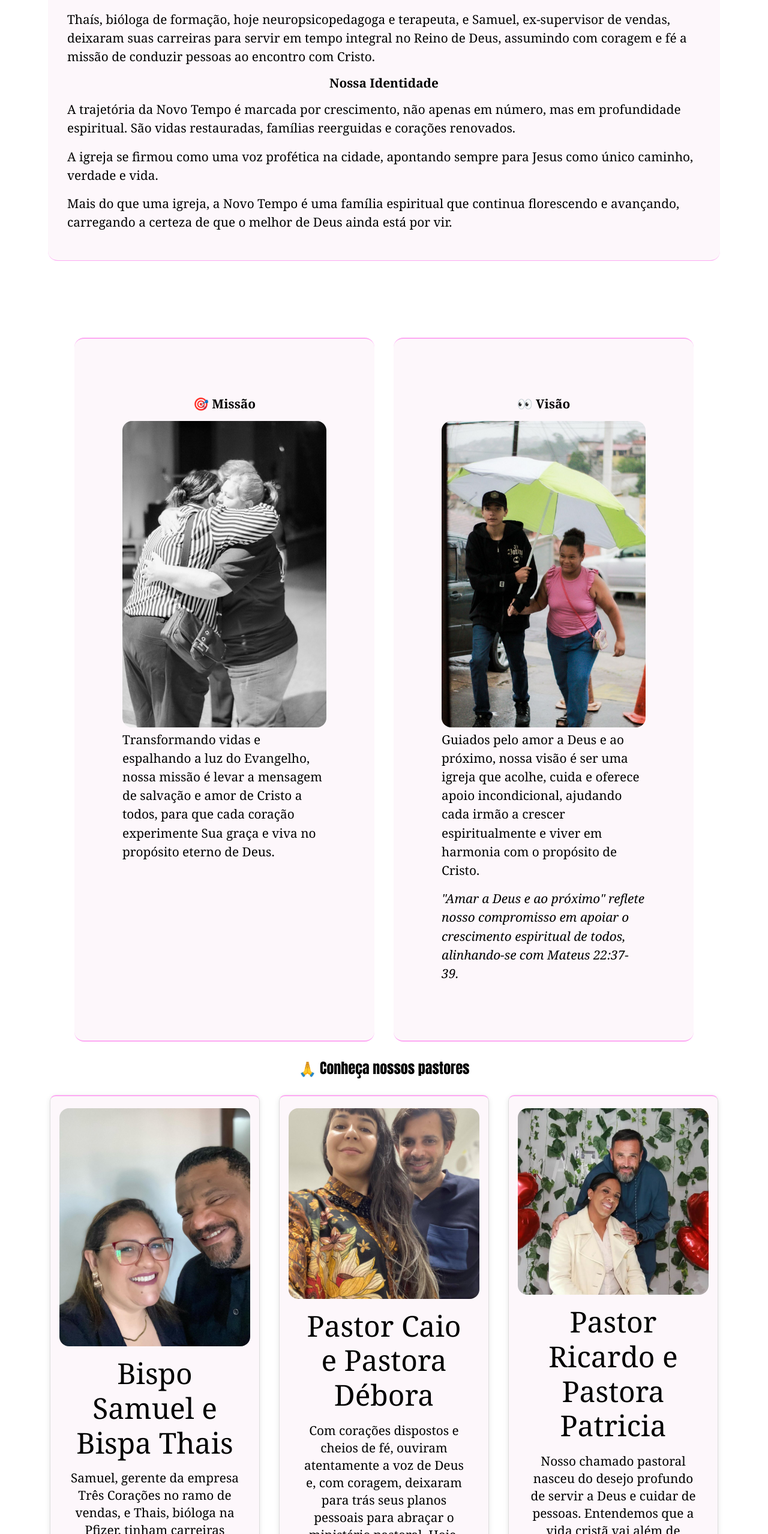
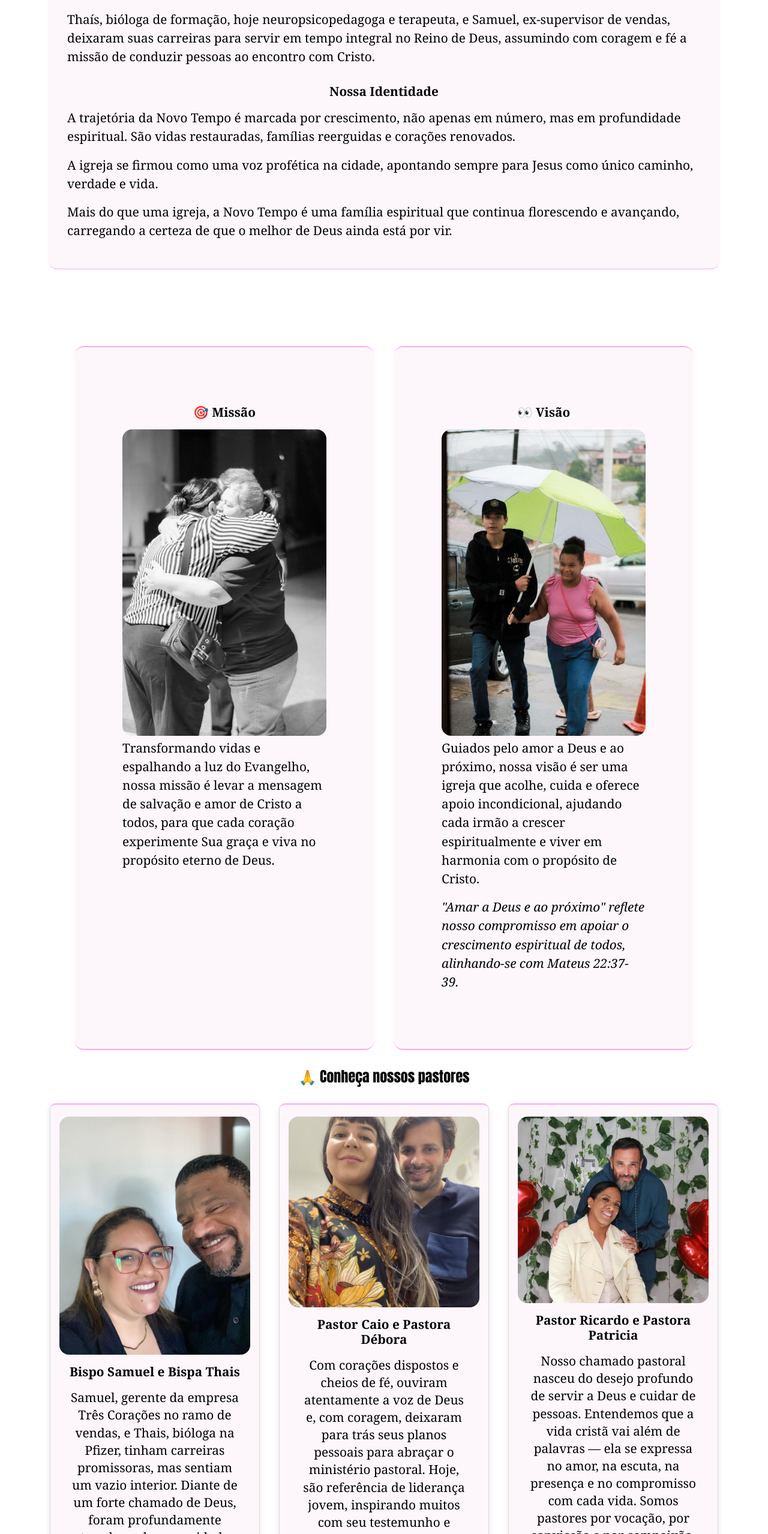
Before and after one commit to MariaaPcsa/projetointegrador3comreact, a React (Vite) app: page /whoweare in a window 1280 px wide. Shown: the part 1448-4006 px from the top of the page at 60% size. Built offline with nearby package versions, Linux system fonts and the light colour scheme.

Commit message:
Efetuado correção no css das páginas Home,Quem Somos,Eventos

```diff
--- a/src/components/css/whoWeAre.css
+++ b/src/components/css/whoWeAre.css
@@ -135,7 +135,7 @@ margin: 1rem 1rem;
   .box,
   .pastor {
       max-width: 100%;
-      font-size: 15px;
+      font-size: 20px;
       padding: 5px;
   }
 
--- a/src/pages/WhoWeAre.jsx
+++ b/src/pages/WhoWeAre.jsx
@@ -50,7 +50,7 @@ const WhoWeAre = () => {
              Thaís, bióloga de formação, hoje neuropsicopedagoga e terapeuta, e Samuel, ex-supervisor de vendas, deixaram suas carreiras para servir em tempo integral no Reino de Deus, assumindo com coragem e fé a missão de conduzir pessoas ao encontro com Cristo.
           </p>
 
-          <h3 className="sub-titulo">Nossa Identidade</h3>
+          <h2 className="sub-titulo">Nossa Identidade</h2>
           <p>
             A trajetória da Novo Tempo é marcada por crescimento, não apenas em número, mas em profundidade espiritual. São vidas restauradas, famílias reerguidas e corações renovados.
             </p>
@@ -111,7 +111,7 @@ src="./images/bispos.jpg"
 alt="bispos" className="imagem-secao "
 
 />
-        <h3>Bispo Samuel e Bispa Thais</h3>
+        <h3 className="sub-titulo">Bispo Samuel e Bispa Thais</h3>
         <p>
             Samuel, gerente da empresa Três Corações no ramo de vendas, e Thais, bióloga na Pfizer, tinham carreiras promissoras, mas sentiam um vazio interior. Diante de um forte chamado de Deus, foram profundamente tocados pela necessidade das comunidades carentes e perceberam um propósito maior em servir ao Senhor.
 
@@ -126,7 +126,7 @@ alt="Pastor Caio e Pastora Débora"
 
 />
 
-        <h3>Pastor Caio e Pastora Débora</h3>
+        <h3 className="sub-titulo">Pastor Caio e Pastora Débora</h3>
         <p>
             Com corações dispostos e cheios de fé, ouviram atentamente a voz de Deus e, com coragem, deixaram para trás seus planos pessoais para abraçar o ministério pastoral. Hoje, são referência de liderança jovem, inspirando muitos com seu testemunho e dedicação.
 
@@ -145,7 +145,7 @@ src="./images/ricardoepatricia.jpg"
 alt="Ricardo e Patricia"
 
 />
-        <h3>Pastor Ricardo e Pastora Patricia</h3>
+        <h3 className="sub-titulo">Pastor Ricardo e Pastora Patricia</h3>
         <p>
             Nosso chamado pastoral nasceu do desejo profundo de servir a Deus e cuidar de pessoas. Entendemos que a vida cristã vai além de palavras — ela se expressa no amor, na escuta, na presença e no compromisso com cada vida.
 
@@ -163,7 +163,7 @@ src="/images/renatoebarbara.jpg"
 alt="Renato e Barbara"
 
 />
-        <h3>Pastor Renato e Pastora Barbara</h3>
+        <h3 className="sub-titulo">Pastor Renato e Pastora Barbara</h3>
         <p>
             Nosso chamado pastoral nasceu do desejo profundo de servir a Deus e cuidar de pessoas. Entendemos que a vida cristã vai além de palavras — ela se expressa no amor, na escuta, na presença e no compromisso com cada vida.
 
@@ -181,7 +181,7 @@ src="./images/valdeci.jpg"
 alt="Valdeci"
 
 />
-        <h3>Pastor Valdeci</h3>
+        <h3 className="sub-titulo">Pastor Valdeci</h3>
         <p>
             Nosso chamado pastoral nasceu do desejo profundo de servir a Deus e cuidar de pessoas. Entendemos que a vida cristã vai além de palavras — ela se expressa no amor, na escuta, na presença e no compromisso com cada vida.
 
@@ -197,7 +197,7 @@ alt="Valdeci"
 src="./images/Eduardoedani.jpg"
 alt="Eduardo e Dani"
 />
-        <h3>Pastor Eduardo e Pastora Dani</h3>
+        <h3 className="sub-titulo">Pastor Eduardo e Pastora Dani</h3>
         <p>
             Nosso chamado pastoral nasceu do desejo profundo de servir a Deus e cuidar de pessoas. Entendemos que a vida cristã vai além de palavras — ela se expressa no amor, na escuta, na presença e no compromisso com cada vida.
 
```
